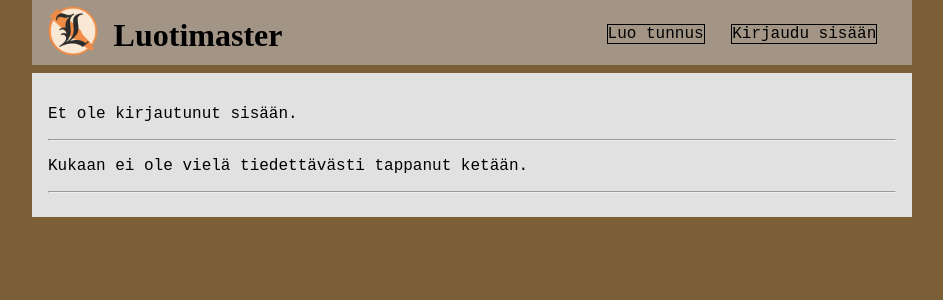
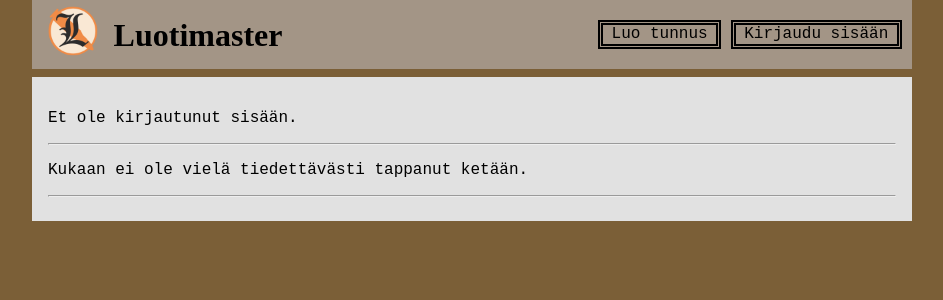
Before and after one commit to meemelii/luotimaster, a Flask app: page / in a window 1280 px wide. Shown: the top 300 px of the page, without its empty margins (168-1111 px from the left). Run offline with Flask 3, Linux system fonts and the light colour scheme; data that the repository does not hold is empty.

Commit message:
minor improvements

```diff
--- a/static/main.css
+++ b/static/main.css
@@ -63,10 +63,11 @@ body {
   nav li {
     padding: 0 0.5em;
     margin: 0;
+    border: 5px double rgb(0, 0, 0);
+    color:black
   }
 
   nav a{
-    border: 1px solid rgb(0, 0, 0);
     margin: 0.5;
     text-decoration: None;
     color:rgb(0, 0, 0);
@@ -88,10 +89,6 @@ body {
     padding: 1em;
     margin: 0.5em 0;
   }
-
-
-
-
   .event {
     border: 2px solid black;
     margin: 1em;
```
